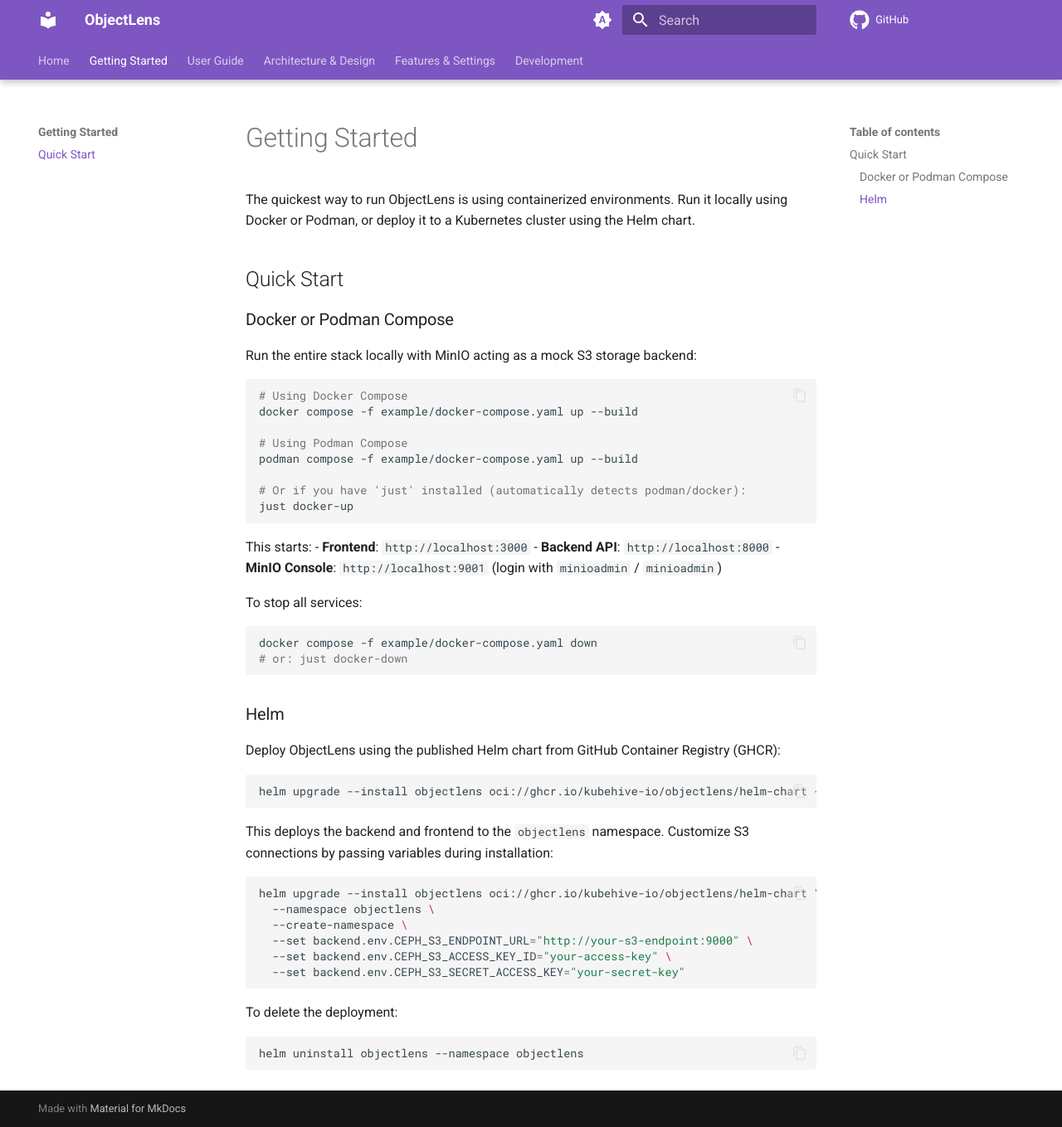
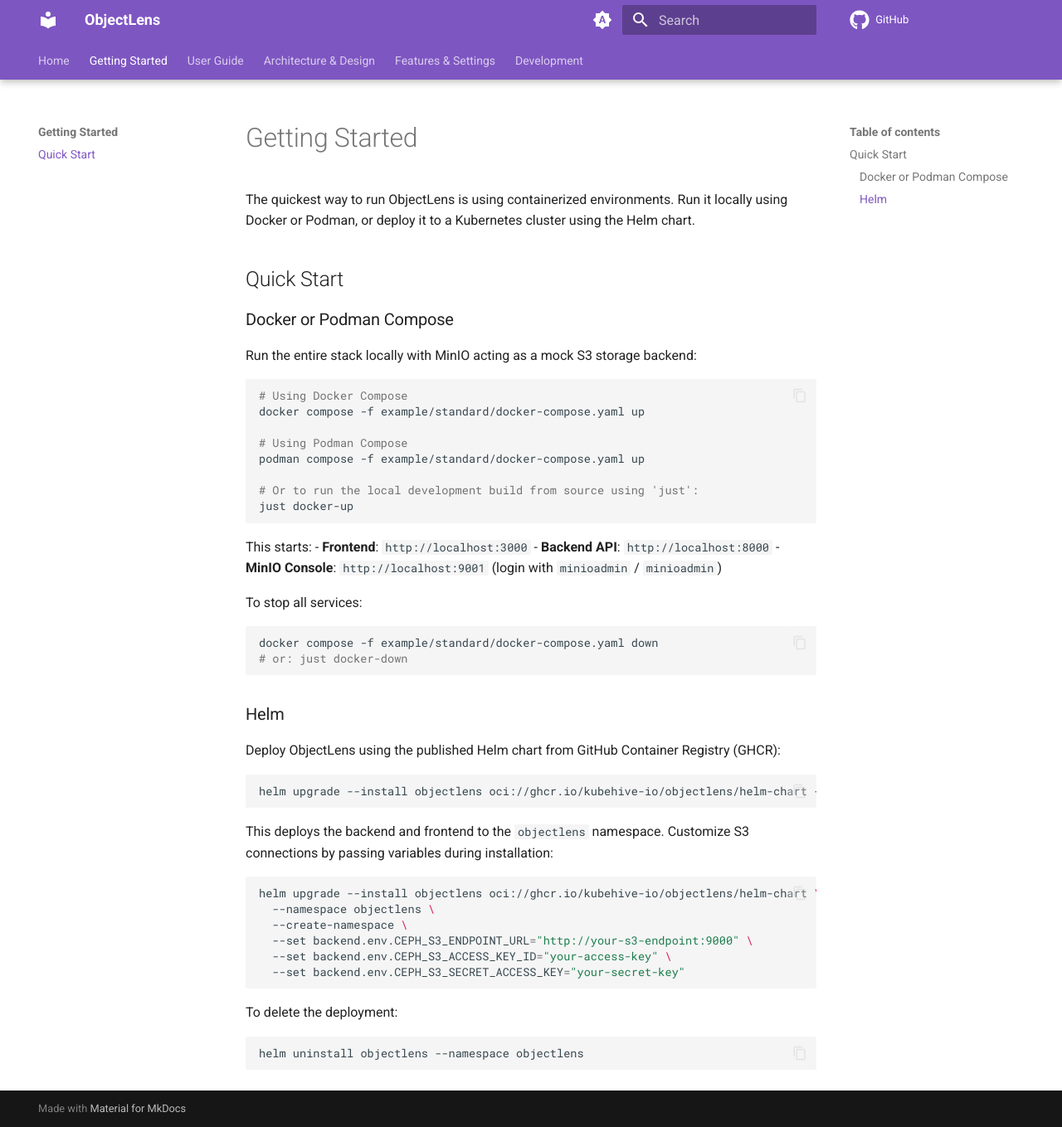
Before and after one commit to kubehive-io/objectlens, an MkDocs documentation site: the page built from docs/getting-started.md, in a window 1280 px wide and 1359 px high. Shown: the whole window at 83% size. Built offline with MkDocs 1.6.1 and Material for MkDocs 9.7.7, drawn with Linux system fonts in a browser that asks for light colours; comment, search, counter and statistics services are not loaded.

Commit message:
Update example folder

````diff
--- a/docs/getting-started.md
+++ b/docs/getting-started.md
@@ -10,12 +10,12 @@
 
 ```bash
 # Using Docker Compose
-docker compose -f example/docker-compose.yaml up --build
+docker compose -f example/standard/docker-compose.yaml up
 
 # Using Podman Compose
-podman compose -f example/docker-compose.yaml up --build
+podman compose -f example/standard/docker-compose.yaml up
 
-# Or if you have 'just' installed (automatically detects podman/docker):
+# Or to run the local development build from source using 'just':
 just docker-up
 ```
 
@@ -27,7 +27,7 @@
 To stop all services:
 
 ```bash
-docker compose -f example/docker-compose.yaml down
+docker compose -f example/standard/docker-compose.yaml down
 # or: just docker-down
 ```
 
````
Also changed, not shown: README.md (+1 -1 lines), 7 other files.
